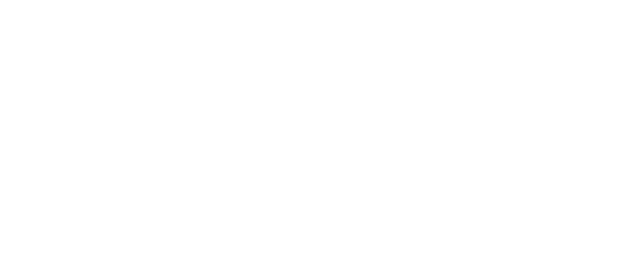
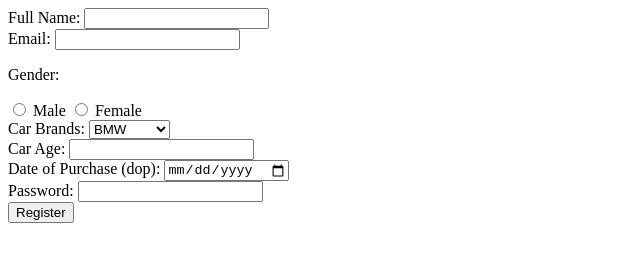
Before and after one commit to acciojob/car-insurance-form-zambaniashish, a website: page main.html in a window 1280 px wide. Shown: the whole page, without its empty margins (0-640 px from the left). Drawn offline with Linux system fonts and the light colour scheme.

Commit message:
created a submission

```diff
--- a/main.html
+++ b/main.html
@@ -8,8 +8,38 @@
 
 <body>
 	<!-- the entire body must be written by student -->
+	<label for="name">Full Name:</label>
+    <input id="name" type="text">
+    <br>
+    <label for="email">Email:</label>
+    <input id="email" type="email">
+    <br>
+	<p>Gender:</p>
+
+    <input id="online" type="radio" value="online" name="learning">
+    <label for="online">Male</label>
+    <input type="radio" value="offline" id="offline" name="learning">
+    <label for="offline">Female</label>
+	<br>
+    <label for="cars">Car Brands:</label>
+    <select name="" id="cars">
+        <option value="pune">BMW</option>
+        <option value="mumbai">Audi</option>
+        <option value="delhi">Mercedez</option>
+    </select>
+    <br>
+    <label for="carage">Car Age:</label>
+    <input id="carage" type="number">
+    <br>
+    <label for="dob">Date of Purchase (dop):</label>
+    <input id="dob" type="date">
+    <br>
+    <label for="password">Password:</label>
+    <input id="password" type="password">
+    <br>
+
+    <button>Register</button>
     <script type="text/javascript" src="./script.js">
-</script>
 
 </body>
 
```
